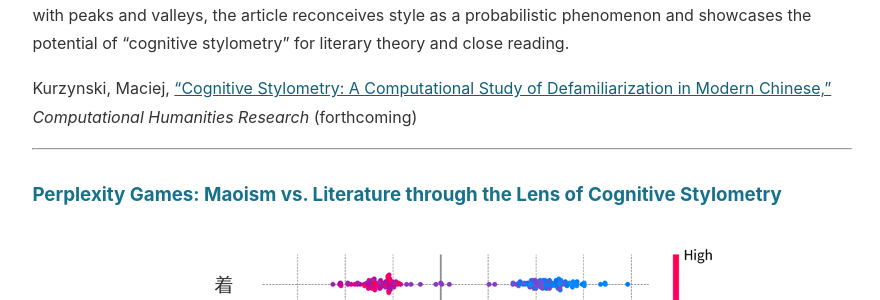
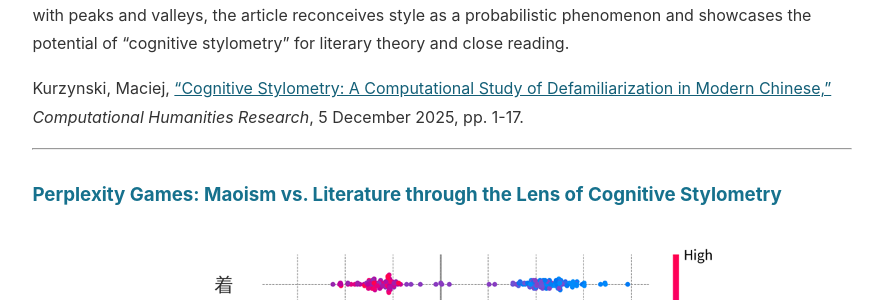
Before and after one commit to mcjkurz/qhchina, a Jekyll site: the page built from docs/projects/cognitive-stylometry/index.md, in a window 1280 px wide and 900 px high, scrolled down 1447 px. Shown: the part 153-453 px from the top of the window, without its empty margins (198-1078 px from the left). Built offline with Jekyll 4.4.1, drawn with Linux system fonts in a browser that asks for light colours.

Commit message:
publications update

```diff
--- a/docs/projects/cognitive-stylometry/index.md
+++ b/docs/projects/cognitive-stylometry/index.md
@@ -16,7 +16,7 @@ Language models predict the next word by learning statistical patterns from thei
 
 Autoregressive language models generate text by predicting the next word from the preceding context. The regularities internalized from specific training data make this mechanism a useful proxy for historically situated readerly expectations, reflecting what earlier linguistic communities would find probable or meaningful. In this article, I pre-train a GPT model (223M parameters) on a broad corpus of Chinese texts (*FineWeb Edu V2.1*) and fine‑tune it on the collected writings of Mao Zedong (1893–1976) to simulate the evolving linguistic landscape of post‑1949 China. Identifying token sequences with the sharpest drops in perplexity—a measure of the model's surprise—allows me to identify the core phraseology of "Maospeak," the militant language style that developed from Mao's writings and pronouncements. A comparative analysis of modern Chinese fiction reveals how literature becomes unfamiliar to the fine-tuned model, generating perplexity spikes of increasing magnitude. The findings suggest a mechanism of attentional control: whereas propaganda backgrounds meaning through repetition (cognitive overfitting), literature foregrounds it through deviation (non-anomalous surprise). By visualizing token sequences as perplexity landscapes with peaks and valleys, the article reconceives style as a probabilistic phenomenon and showcases the potential of "cognitive stylometry" for literary theory and close reading.
 
-Kurzynski, Maciej, ["Cognitive Stylometry: A Computational Study of Defamiliarization in Modern Chinese,"](https://www.cambridge.org/core/journals/computational-humanities-research/article/cognitive-stylometry-a-computational-study-of-defamiliarization-in-modern-chinese/806CD4721AEC85C07473396825C3D7DD) *Computational Humanities Research* (forthcoming)
+Kurzynski, Maciej, ["Cognitive Stylometry: A Computational Study of Defamiliarization in Modern Chinese,"](https://www.cambridge.org/core/journals/computational-humanities-research/article/cognitive-stylometry-a-computational-study-of-defamiliarization-in-modern-chinese/806CD4721AEC85C07473396825C3D7DD) *Computational Humanities Research*, 5 December 2025, pp. 1-17.
 
 
 ---
```
